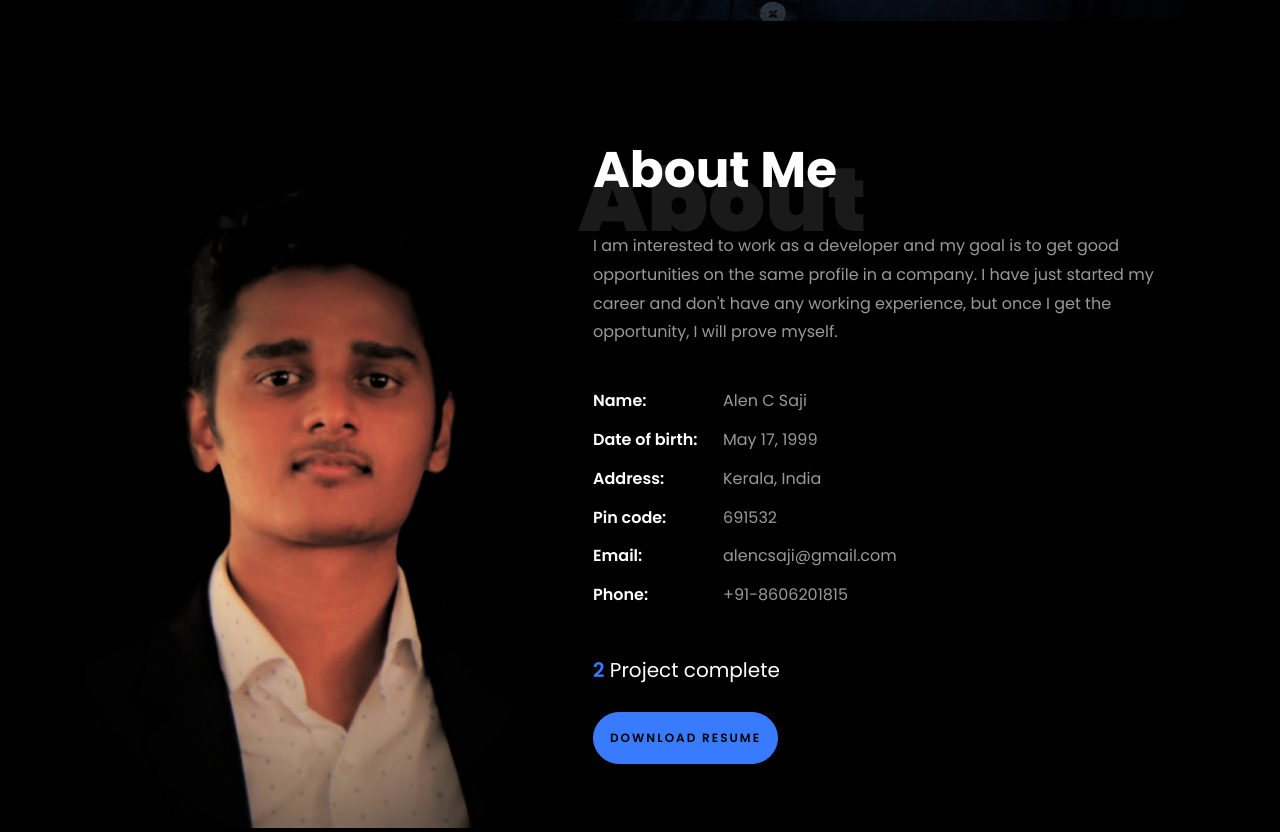
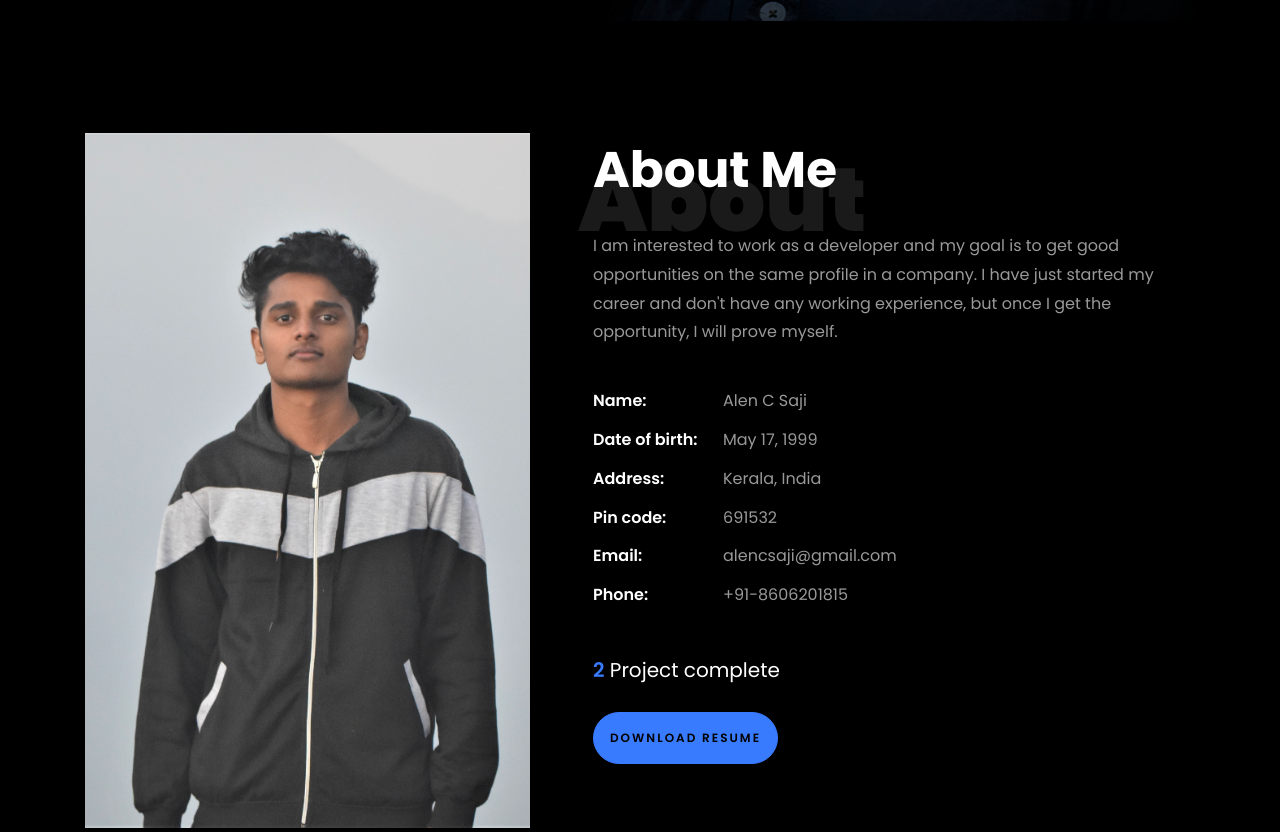
Before and after one commit to AlenCSaji/alencsaji.github.io, a plain HTML site: page index.html in a window 1280 px wide. Shown: the part 729-1561 px from the top of the page. Drawn offline with Linux system fonts and the light colour scheme.

Commit message:
newCommit

```diff
--- a/index.html
+++ b/index.html
@@ -75,7 +75,7 @@
     			<div class="col-md-6 col-lg-5 d-flex">
     				<div class="img-about img d-flex align-items-stretch">
     					<div class="overlay"></div>
-	    				<div class="img d-flex align-self-stretch align-items-center" style="background-image:url(images/about.PNG);">
+	    				<div class="img d-flex align-self-stretch align-items-center" style="background-image:url(images/about.JPG);">
 	    				</div>
     				</div>
     			</div>
```
Also changed, not shown: images/about.JPG (added).
